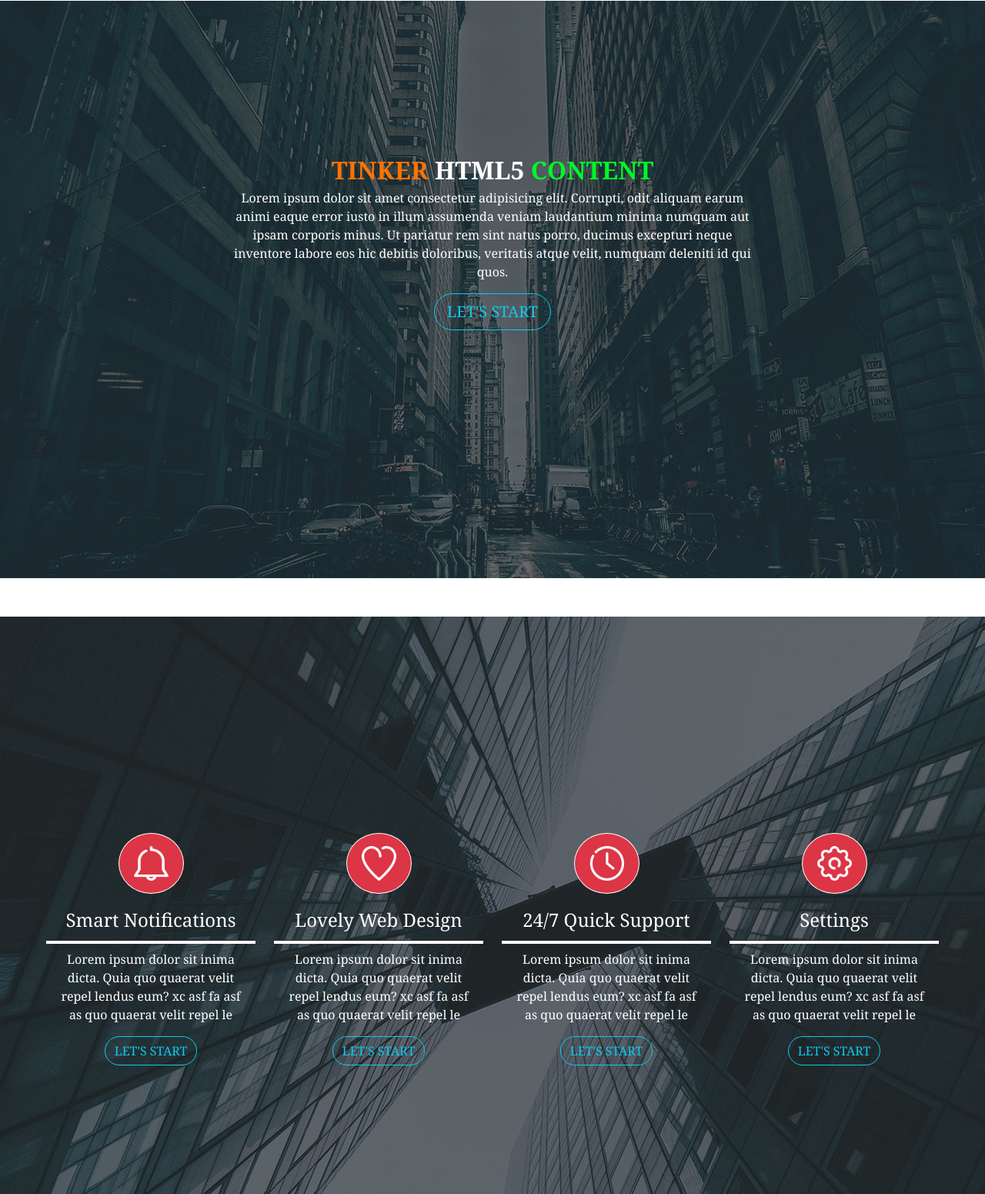
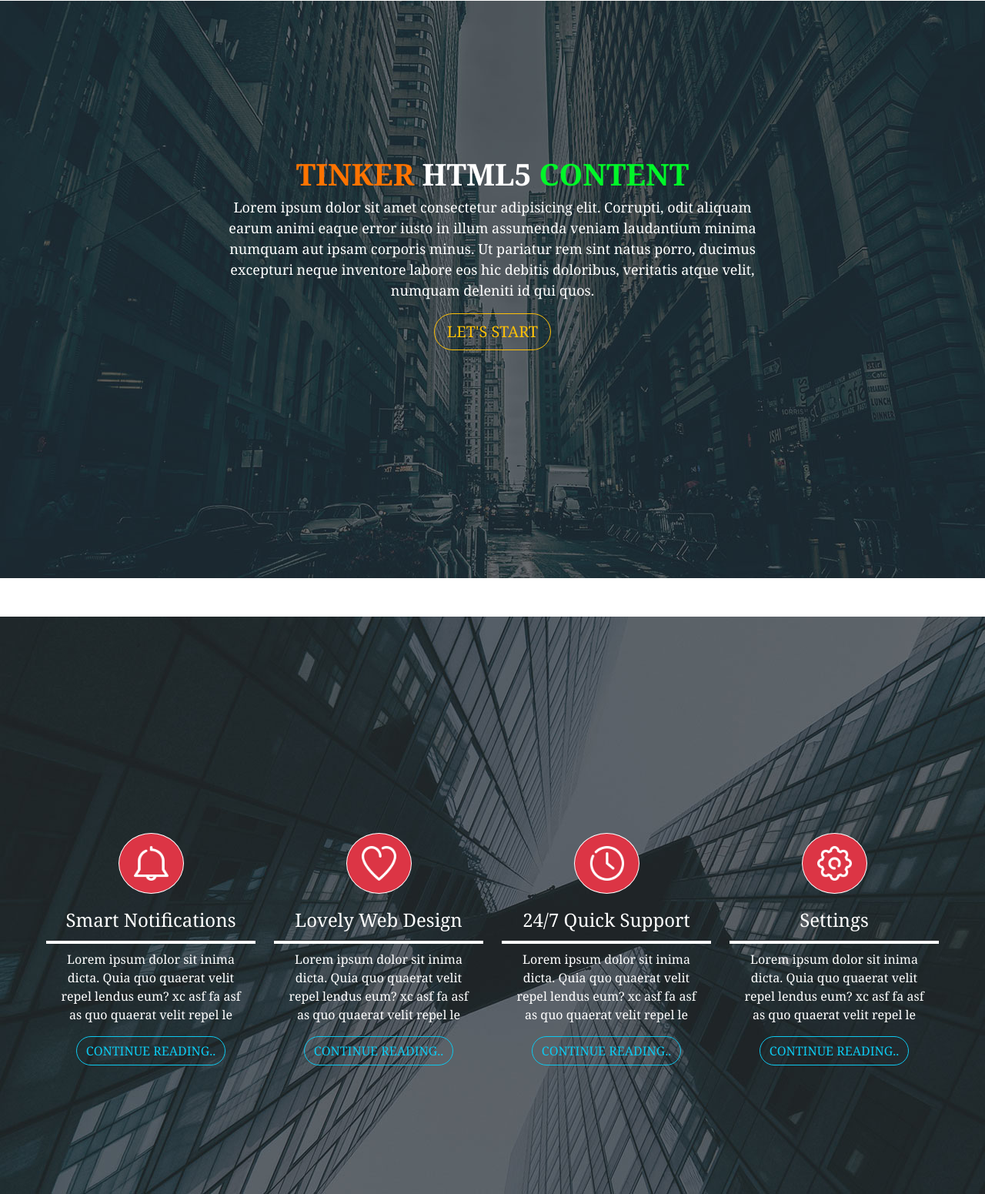
Before and after one commit to madhurxm/27mar2023_product_website, a plain HTML site: page index.html in a window 1280 px wide. Shown: the part 71-1622 px from the top of the page at 77% size. Drawn offline with nearby package versions, Linux system fonts and the light colour scheme.

Commit message:
all module completed

```diff
--- a/index.html
+++ b/index.html
@@ -3,7 +3,8 @@
   <head>
     <meta charset="UTF-8" />
     <meta http-equiv="X-UA-Compatible" content="IE=edge" />
-    <meta name="viewport" content="width=device-width, initial-scale=1.0" />
+    <meta name="viewport" content="width=device-width,initial-scale=1,maximum-scale=1">
+
     <!-- BOOTSTRAP CDN -->
     <link
       href="https://cdn.jsdelivr.net/npm/bootstrap@5.3.0-alpha2/dist/css/bootstrap.min.css"
@@ -74,7 +75,7 @@
           <span
             style="
               color: rgb(255, 115, 0);
-              font-size: xx-large;
+              font-size: 39px;
               font-weight: 800;
             "
             >TINKER </span
@@ -82,7 +83,7 @@
           <span
             style="
               color: rgb(255, 255, 255);
-              font-size: xx-large;
+              font-size: 39px;
               font-weight: 800;
             "
             >HTML5 </span
@@ -90,13 +91,13 @@
           <span
             style="
               color: rgb(0, 247, 41);
-              font-size: xx-large;
+              font-size: 39px;
               font-weight: 800;
             "
             >CONTENT</span
           >
           <br />
-          <p style="color: rgb(255, 255, 255)">
+          <p style="color: rgb(255, 255, 255); font-weight: 200; font-size: 18px;">
             Lorem ipsum dolor sit amet consectetur adipisicing elit. Corrupti,
             odit aliquam earum animi eaque error iusto in illum assumenda veniam
             laudantium minima numquam aut ipsam corporis minus. Ut pariatur rem
@@ -106,7 +107,7 @@
           </p>
           <button
             type="button"
-            class="btn btn-outline-info btn-lg"
+            class="btn btn-outline-warning btn-lg"
             style="border-radius: 25px"
           >
             LET'S START
@@ -159,7 +160,7 @@
             class="btn btn-outline-info"
             style="border-radius: 25px"
           >
-            LET'S START
+            CONTINUE READING..
           </button>
         </div>
         <!--==== Col1 End ====-->
@@ -201,7 +202,7 @@
             class="btn btn-outline-info"
             style="border-radius: 25px"
           >
-            LET'S START
+            CONTINUE READING..
           </button>
         </div>
         <!--==== Col2 End ====-->
@@ -243,7 +244,7 @@
             class="btn btn-outline-info"
             style="border-radius: 25px"
           >
-            LET'S START
+            CONTINUE READING..
           </button>
         </div>
         <!--==== Col3 End ====-->
@@ -283,7 +284,7 @@
             class="btn btn-outline-info"
             style="border-radius: 25px"
           >
-            LET'S START
+            CONTINUE READING..
           </button>
         </div>
         <!--==== Col4 End ====-->
@@ -419,10 +420,10 @@
         >
           <p class="m-0 p-0">
             <span style="font-size: 35px; font-weight: 600; color: white"
-              >Peter Guecgs</span
+              >Sarwan Sir</span
             >
             <br /><span style="font-size: large; color: white"
-              >Center head</span
+              >Director</span
             >
           </p>
         </div>
@@ -490,9 +491,9 @@
               <img src="resources\img\div_img\blog_item_01.jpg" />
               <p style="color: white; text-align: justify">
                 <span style="font-size: xx-large">Neu Lorem, ipsum.</span><br />
-                <a href="#">Ols</a> Lorem ipsum dolor sit.
-                <a href="#">Thisn</a> Lorem, ipsum dolor
-                <a href="#">27-July-2510</a> Lorem ipsum dolor sit amet
+                <a href="#" style="color: yellow;">Ols</a> Lorem ipsum dolor sit.
+                <a href="#" style="color: yellow;">Thisn</a> Lorem, ipsum dolor
+                <a href="#" style="color: yellow;">27-July-2510</a> Lorem ipsum dolor sit amet
                 consectetur adipisicing elit. Odio atque ullam rerum repellat
                 quod, doloribus adipisci id perspiciatis laborum culpa, dicta
                 totam omnis architecto aspernatur minima assumenda reprehenderit
@@ -519,6 +520,7 @@
             id laboriosam tempora maxime in odio voluptate quasi quos aut
             eligendi earum dignissimos officiis esse quis. Molestiae dolor,
             temporibus libero sit iusto reprehenderit.
+            <a href = "mailto: sarwan@mawaimail.com">
             <button
               type="button"
               class="btn rounded-5 btn-success"
@@ -532,6 +534,7 @@
             >
               Mail us
             </button>
+            </a>
           </p>
         </div>
 
--- a/resources/css/index_style.css
+++ b/resources/css/index_style.css
@@ -4,13 +4,16 @@ html{
 body{
     margin: 0;
     padding: 0;
+    min-width: 800px;
 }
 div{
     font-family:Georgia, 'Times New Roman', Times, serif;
+
 }
 #nav_div{
 
     height: 9vh;
+    max-width: 100vw;
 
 }
 #div1{
```
